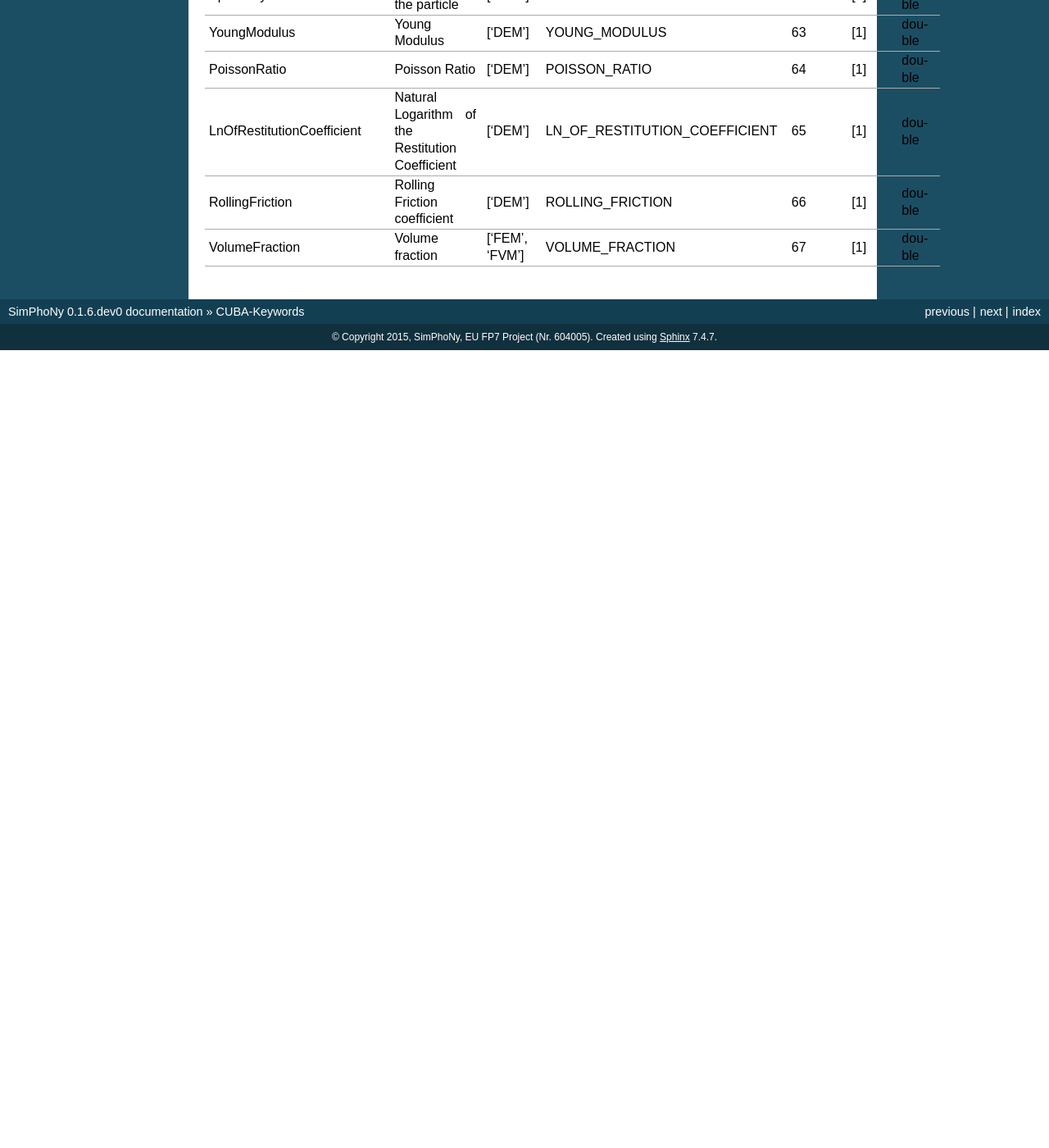
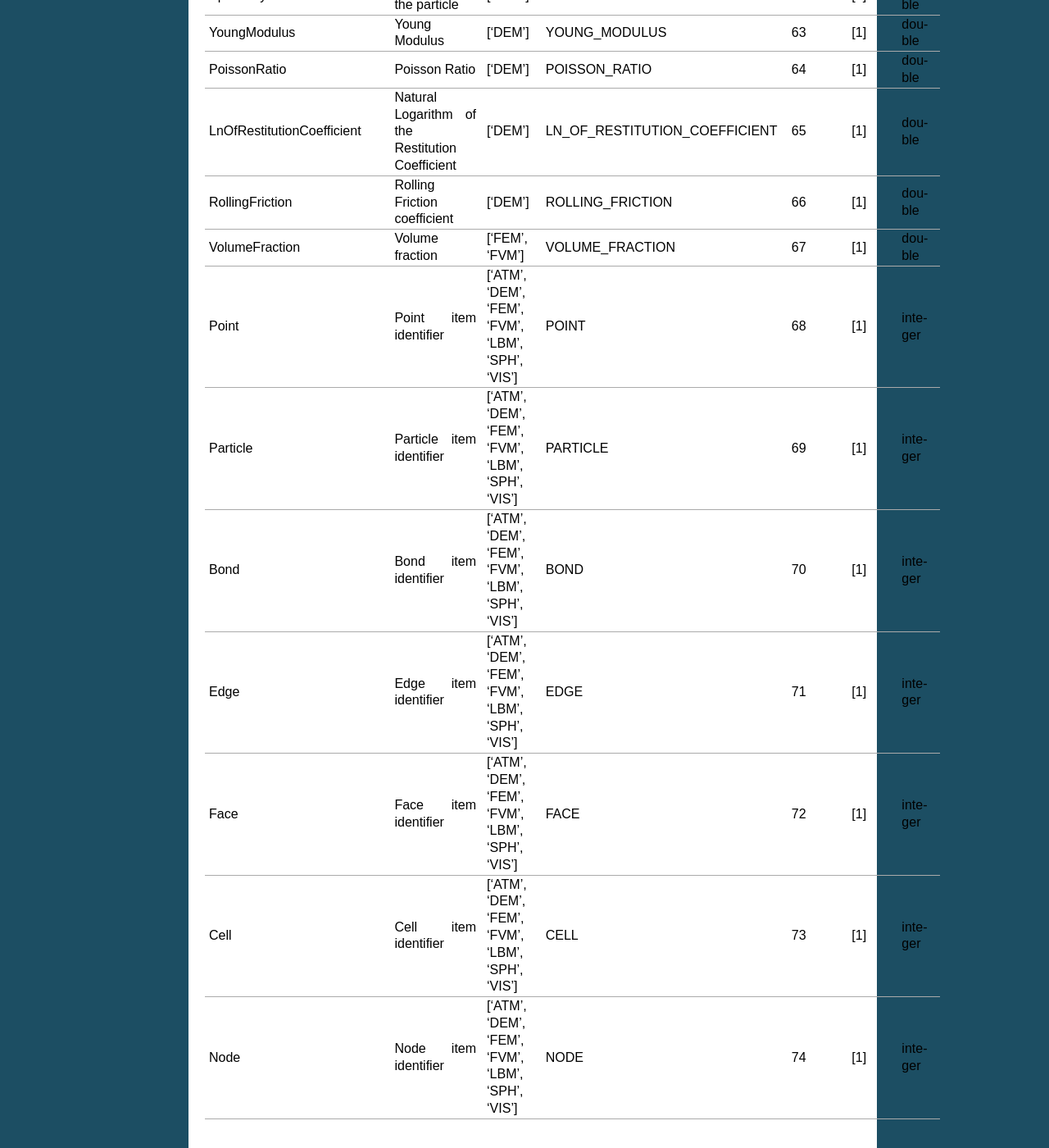
Before and after one commit to simphony/simphony-common, a Sphinx documentation site: the page built from doc/source/cuba_information.rst, in a window 1280 px wide and 1400 px high, scrolled down 5351 px. Shown: the whole window at 82% size. Built offline with Sphinx 7.4.7, drawn with Linux system fonts in a browser that asks for light colours; before the commit the page ends 5778 px from its top, so only the background shows below that.

Commit message:
Updated cuba.rst and uml descriptions

```diff
--- a/doc/source/cuba.rst
+++ b/doc/source/cuba.rst
@@ -71,4 +71,11 @@ PoissonRatio                Poisson Ratio
 LnOfRestitutionCoefficient  Natural Logarithm of the Restitution Coefficient                      ['DEM']                                            LN_OF_RESTITUTION_COEFFICIENT        65  [1]      double
 RollingFriction             Rolling Friction coefficient                                          ['DEM']                                            ROLLING_FRICTION                     66  [1]      double
 VolumeFraction              Volume fraction                                                       ['FEM', 'FVM']                                     VOLUME_FRACTION                      67  [1]      double
+Point                       Point item identifier                                                 ['ATM', 'DEM', 'FEM', 'FVM', 'LBM', 'SPH', 'VIS']  POINT                                68  [1]      integer
+Particle                    Particle item identifier                                              ['ATM', 'DEM', 'FEM', 'FVM', 'LBM', 'SPH', 'VIS']  PARTICLE                             69  [1]      integer
+Bond                        Bond item identifier                                                  ['ATM', 'DEM', 'FEM', 'FVM', 'LBM', 'SPH', 'VIS']  BOND                                 70  [1]      integer
+Edge                        Edge item identifier                                                  ['ATM', 'DEM', 'FEM', 'FVM', 'LBM', 'SPH', 'VIS']  EDGE                                 71  [1]      integer
+Face                        Face item identifier                                                  ['ATM', 'DEM', 'FEM', 'FVM', 'LBM', 'SPH', 'VIS']  FACE                                 72  [1]      integer
+Cell                        Cell item identifier                                                  ['ATM', 'DEM', 'FEM', 'FVM', 'LBM', 'SPH', 'VIS']  CELL                                 73  [1]      integer
+Node                        Node item identifier                                                  ['ATM', 'DEM', 'FEM', 'FVM', 'LBM', 'SPH', 'VIS']  NODE                                 74  [1]      integer
 ==========================  ====================================================================  =================================================  =============================  ========  =======  =======
--- a/doc/source/uml/lattice.txt
+++ b/doc/source/uml/lattice.txt
@@ -10,5 +10,7 @@ abstract class ABCLattice {
   {abstract} update_node(lat_node: LatticeNode)
   {abstract} iter_nodes(indices: iterable of int[3] {optional}): iterator of LatticeNode
   {abstract} get_coordinate((index: int[3]): float[3]
+
+  {abstract} count_of(): integer
 }
 @enduml
--- a/doc/source/uml/mesh.txt
+++ b/doc/source/uml/mesh.txt
@@ -25,5 +25,7 @@ abstract class ABCMesh {
   {abstract} update_cell(cell: Cell)
   {abstract} iter_cells(uids: iterable of uuid.UUID {optional}): iterator of Cell {unordered}
   {abstract} has_cells(): boolean
+
+  {abstract} count_of(): integer
 }
 @enduml
--- a/doc/source/uml/particles.txt
+++ b/doc/source/uml/particles.txt
@@ -16,5 +16,7 @@ abstract class ABCParticles {
   {abstract} remove_bond(uid: uuid.UUID)
   {abstract} iter_bonds(uids: iterable of uuid.UUID {optional}): iterator of Bond {unordered}
   {abstract} has_bond(uid: uuid.UUID): boolean
+
+  {abstract} count_of(): integer
 }
 @enduml
```
